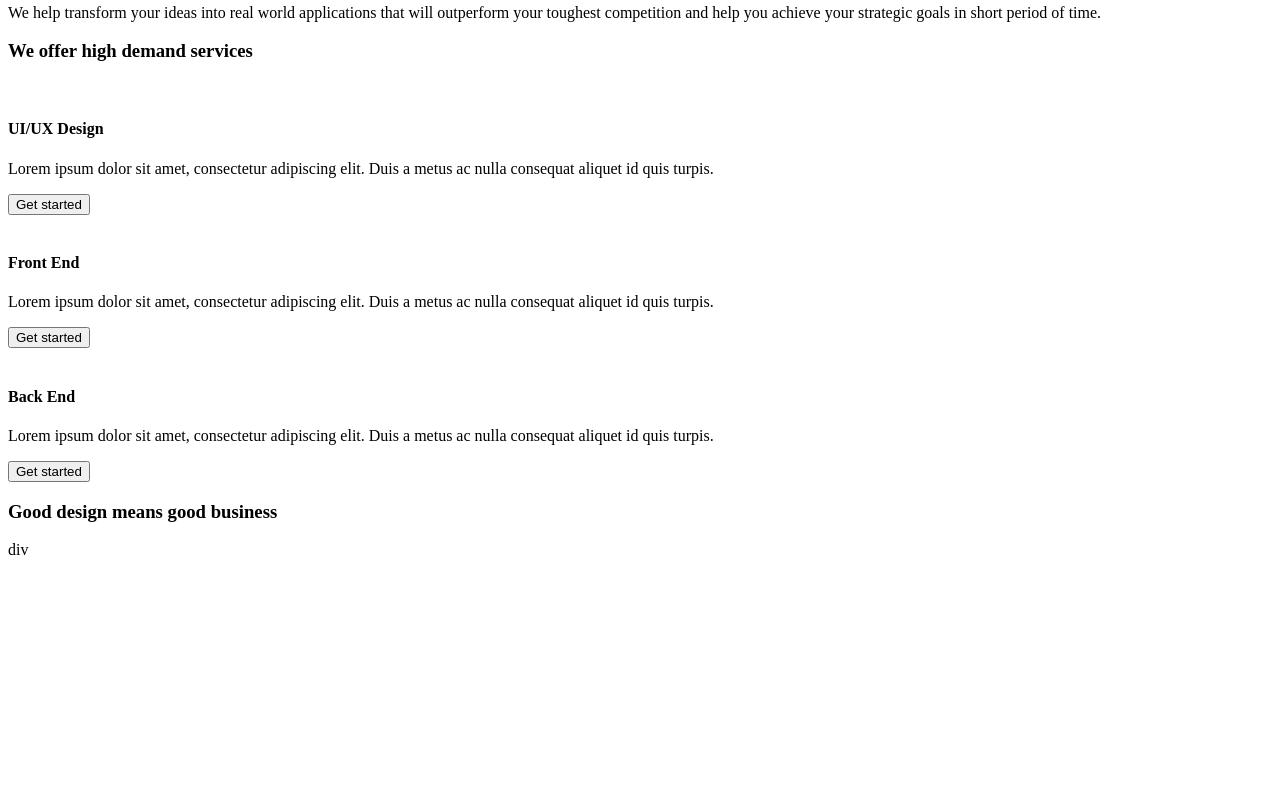
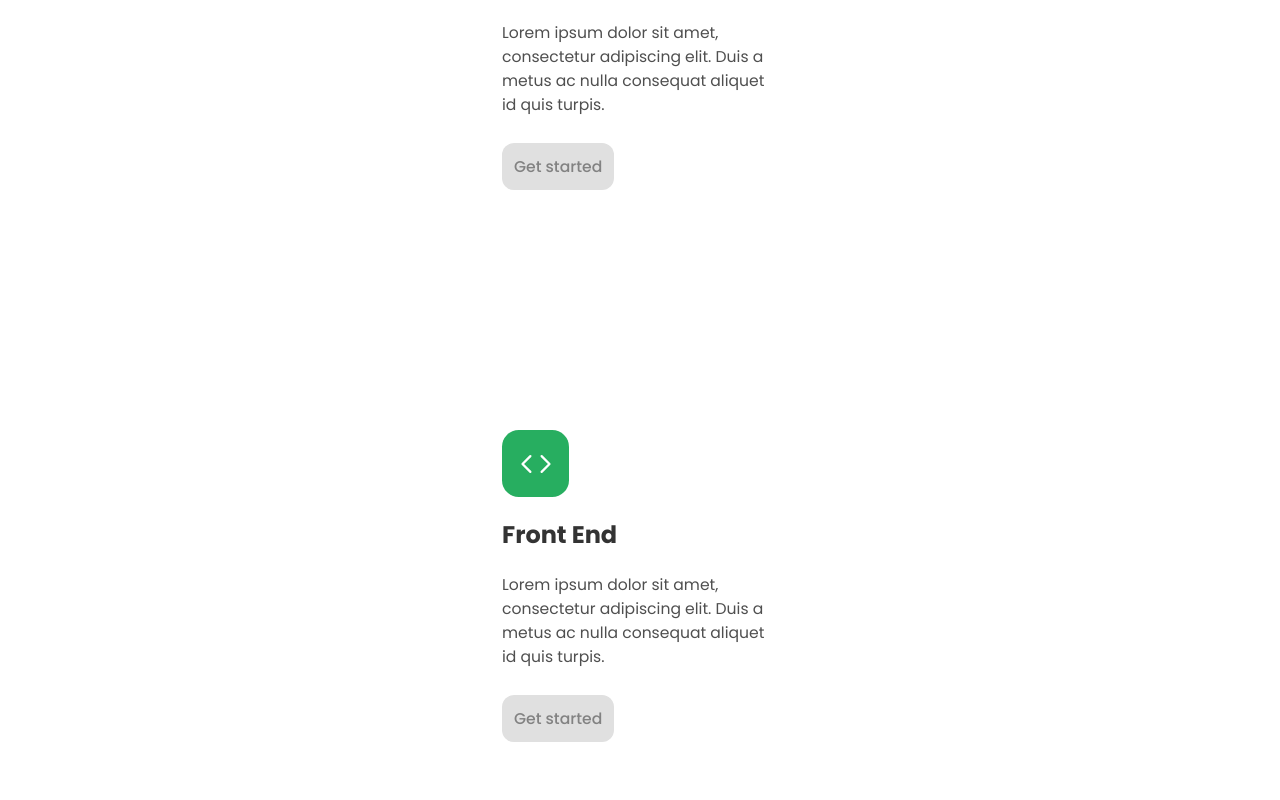
Before and after one commit to DaniRox/edie-homepage-master, a plain HTML site: page index.html in a window 1280 px wide. Shown: the part 314-1114 px from the top of the page. Before the commit the page ends 881 px from the top, so only its background shows below. Drawn offline with Linux system fonts and the light colour scheme.

Commit message:
agregando estilos

```diff
--- a/index.html
+++ b/index.html
@@ -10,14 +10,28 @@
 
     <link href="https://fonts.googleapis.com/css2?family=Poppins:wght@400;500&display=swap" rel="stylesheet" />
 
+    <!-- styles -->
+    <link rel="stylesheet" href="./styles/reset.css">
+    <link rel="stylesheet" href="./styles/styles.css">
+    <!-- protons -->
+    <link rel="stylesheet" href="./styles/protons/texts.css">
+    <link rel="stylesheet" href="./styles/protons/colors.css">
+    <!-- atoms -->
+    <link rel="stylesheet" href="./styles/atoms/icon-card-services.css">
+    <link rel="stylesheet" href="./styles/atoms/btn-card-services.css">
+    <!-- molecules -->
+    <link rel="stylesheet" href="./styles/molecules/card-services.css">
+    <!-- organisms -->
+    <link rel="stylesheet" href="./styles/organisms/group-services.css">
+
     <title>Devchallenges</title>
 
   </head>
   <body>
-
+<!--
     <header>
       <nav>
-        <span></span>
+        <span class="color-gray edie txt txt-xxl">Edie</span>
         <ul>
           <li>Home</li>
           <li>Services</li>
@@ -28,56 +42,96 @@
       </nav>
 
       <div class="home">
-        <span>Unhappy with your website?</span>
-        <h1>We create beautiful and fast web services</h1>
+        <span class="color-blue txt txt-s">Unhappy with your website?</span>
+        <h1 class="color-gray txt txt-xxl">We create beautiful and fast web services</h1>
         <img src="" alt="">
-        <h1>Story, emotion and purpose</h1>
-        <p>We help transform your ideas into real world applications that will outperform your toughest competition and help you achieve your strategic goals in short period of time.</p>
+        <h2 class="color-gray txt txt-xxl">Story, emotion and purpose</h2>
+        <p class="txt txt-s">We help transform your ideas into real world applications that will outperform your toughest competition and help you achieve your strategic goals in short period of time.</p>
 
+        <form action="">
+          <label for="" class="txt-xs">Want us to contact you?</label>
+          <input type="text">
+          <input type="button">
+        </form>
       </div>
 
     </header>
-
+-->
     <main>
 
       <div class="services">
-        <h3>We offer high demand services</h3>
+        <h3 class="color-gray txt txt-xxl txt-semibold txt-height-l">We offer high <br>demand services</h3>
         <div class="group-services">
           <div class="card-services">
-            <img src="" alt="">
-            <h4>UI/UX Design</h4>
-            <p>Lorem ipsum dolor sit amet, consectetur adipiscing elit. Duis a metus ac nulla consequat aliquet id quis turpis.</p>
-            <button>Get started</button>
+            <div class="icon-card-services background-blue">
+              <img src="./assets/pencil-fill.svg" alt="">
+            </div>
+            <h4 class="color-gray txt txt-xxl txt-bold">UI/UX Design</h4>
+            <p class="color-gray2 txt txt-l txt-height-m">Lorem ipsum dolor sit amet, consectetur adipiscing elit. Duis a metus ac nulla consequat aliquet id quis turpis.</p>
+            <button class="background-gray5 btn-card-services color-gray3 txt txt-l txt-semibold">Get started</button>
           </div>
           <div class="card-services">
-            <img src="" alt="">
-            <h4>Front End</h4>
-            <p>Lorem ipsum dolor sit amet, consectetur adipiscing elit. Duis a metus ac nulla consequat aliquet id quis turpis.</p>
-            <button>Get started</button>
+            <div class="icon-card-services background-green">
+              <img src="./assets/code.svg" alt="">
+            </div>
+            <h4 class="color-gray txt txt-xxl txt-bold">Front End</h4>
+            <p class="color-gray2 txt txt-l txt-height-m">Lorem ipsum dolor sit amet, consectetur adipiscing elit. Duis a metus ac nulla consequat aliquet id quis turpis.</p>
+            <button class="background-gray5 btn-card-services color-gray3 txt txt-l txt-semibold">Get started</button>
           </div>
           <div class="card-services">
-            <img src="" alt="">
-            <h4>Back End</h4>
-            <p>Lorem ipsum dolor sit amet, consectetur adipiscing elit. Duis a metus ac nulla consequat aliquet id quis turpis.</p>
-            <button>Get started</button>
+            <div class="icon-card-services background-red">
+              <img src="./assets/hdd-stack-fill.svg" alt="">
+            </div>
+            <h4 class="color-gray txt txt-xxl txt-bold">Back End</h4>
+            <p class="color-gray2 txt txt-l txt-height-m">Lorem ipsum dolor sit amet, consectetur adipiscing elit. Duis a metus ac nulla consequat aliquet id quis turpis.</p>
+            <button class="background-gray5 btn-card-services color-gray3 txt txt-l txt-semibold">Get started</button>
           </div>
         </div>
 
       </div>
-
+<!--
       <div class="our-works">
-        <h3>Good design means good business</h3>
-        div
+        <h3 class="color-gray txt txt-xxl">Good design means <br>good business</h3>
+        <div class="group-our-wroks">
+          <div class="card-our-works">
+            <img src="./assets/smarthome.jpg" alt="">
+            <span class="color-gray3 txt txt-s">Full stack application</span>
+            <h4 class="color-gray txt-xl">Smart home dashboard</h4>
+          </div>
+          <div class="card-our-works">
+            <img src="./assets/onboard.png" alt="">
+            <span class="color-gray3 txt txt-s">UX/UI design</span>
+            <h4 class="color-gray txt-xl">Onboard application</h4>
+          </div>
+          <div class="card-our-works">
+            <img src="./assets/booking.png" alt="">
+            <span class="color-gray3 txt txt-s">Mobile application</span>
+            <h4 class="color-gray txt-xl">Booking system</h4>
+          </div>
+          <div class="card-our-works">
+            <img src="./assets/juice-product.png" alt="">
+            <span class="color-gray3 txt txt-s">Front End applicati on</span>
+            <h4 class="color-gray txt-xl">Juice product homepage</h4>
+          </div>
+        </div>
+        <span class="color-blue txt txt-xl">see more <img src="" alt=""></span>
       </div>
 
       <div class="clients">
-
+        <span class="color-red txt txt-xl">Meet the team</span>
+        <h3 class="color-gray txt txt-xxxl">We are chilled and a laidback team</h3>
+        <p class="txt txt-l">Lorem ipsum dolor sit amet, consectetur adipiscing elit.</p>
       </div>
 
-      <div class="contact">
-
+      <div class="testimony">
+        <p class="color-gray txt txt-xxl">“Fast and outstanding resutls. Edie understands their customer’s needs. They have a young and talented team.”</p>
+        <div class="client">
+          <img src="" alt="">
+          <span class="color-gray txt txt-xxl">Carlos Tran</span>
+          <span class="txt txt-xl">The Decorate Gatsby</span>
+        </div>
       </div>
-
+-->
     </main>
 
     <footer>
--- /dev/null
+++ b/styles/atoms/btn-card-services.css
@@ -0,0 +1,11 @@
+.btn-card-services{
+    padding: 1rem;
+    border: none;
+    border-radius: 1rem;
+
+}
+
+.btn-card-services:hover{
+    color: var(--white);
+    background-color: var(--blue);
+}
--- /dev/null
+++ b/styles/atoms/icon-card-services.css
@@ -0,0 +1,8 @@
+.icon-card-services{
+    width: 3rem;
+    height: 3rem;
+    padding: 1.3rem;
+    border-radius: 1.4rem;
+    display: flex;
+    justify-content: center;
+}
--- /dev/null
+++ b/styles/molecules/card-services.css
@@ -0,0 +1,15 @@
+.card-services{
+    width: 23rem;
+    height: 26rem;
+    border-radius: 2rem;
+    padding: 4rem 3rem;
+    margin: 6rem 0;
+    display: flex;
+    flex-direction: column;
+    justify-content: space-between;
+    align-items: flex-start;
+}
+
+.card-services:hover{
+    box-shadow: 0px 0px 20px var(--gray5);
+}
--- /dev/null
+++ b/styles/organisms/group-services.css
@@ -0,0 +1,5 @@
+.group-services{
+    display: flex;
+    flex-direction: column;
+    align-items: center;
+}
--- a/styles/protons/colors.css
+++ b/styles/protons/colors.css
@@ -0,0 +1,69 @@
+:root{
+    --white: #ffffff;
+    --dark: #100E1D;
+    --gray: #333333;
+    --gray2: #4F4F4F;
+    --gray3: #828282;
+    --gray4: #BDBDBD;
+    --gray5: #E0E0E0;
+    --blue: #2D9CDB;
+    --red: #EB5757;
+    --green: #27AE60;
+}
+
+
+.color-white{
+    color: var(--white);
+}
+
+.color-blue{
+    color: var(--blue);
+}
+
+.color-red{
+    color: var(--red);
+}
+
+.color-gray{
+    color: var(--gray);
+}
+
+.color-gray2{
+    color: var(--gray2);
+}
+
+.color-gray3{
+    color: var(--gray3);
+}
+
+.color-gray2{
+    color: var(--gray2);
+}
+
+.color-gray4{
+    color: var(--gray4);
+}
+
+.background-dark{
+    background-color: var(--dark);
+}
+
+.background-white{
+    background-color: var(--white);
+}
+
+.background-gray5{
+    background-color: var(--gray5);
+}
+
+.background-blue{
+    background-color: var(--blue);
+}
+
+.background-green{
+    background-color: var(--green);
+}
+
+.background-red{
+    background-color: var(--red);
+}
--- a/styles/protons/texts.css
+++ b/styles/protons/texts.css
@@ -0,0 +1,62 @@
+@import url('https://fonts.googleapis.com/css2?family=Heebo:wght@800&family=Poppins:wght@400;500;700&display=swap');
+
+.txt{
+    font-family: 'Poppins', sans-serif;
+}
+
+.edie{
+    font-family: 'Heebo', sans-serif;
+}
+
+.txt-xs{
+    font-size: 0.8rem;
+}
+
+.txt-s{
+    font-size: 1rem;
+}
+
+.txt-m{
+    font-size: 1.2rem;
+}
+
+.txt-l{
+    font-size: 1.3rem;
+}
+
+.txt-xl{
+    font-size: 1.5rem;
+}
+
+.txt-xxl{
+    font-size: 2rem;
+}
+
+.txt-xxxl{
+    font-size: 3rem;
+}
+
+
+.txt-normal{
+    font-weight: 400;
+}
+
+.txt-semibold{
+    font-weight: 500;
+}
+
+.txt-bold{
+    font-weight: 700;
+}
+
+.txt-extrabold{
+    font-weight: 800;
+}
+
+.txt-height-m{
+    line-height: 2rem;
+}
+
+.txt-height-l{
+    line-height: 3rem;
+}
--- /dev/null
+++ b/styles/reset.css
@@ -0,0 +1,48 @@
+/* http://meyerweb.com/eric/tools/css/reset/
+   v2.0 | 20110126
+   License: none (public domain)
+*/
+
+html, body, div, span, applet, object, iframe,
+h1, h2, h3, h4, h5, h6, p, blockquote, pre,
+a, abbr, acronym, address, big, cite, code,
+del, dfn, em, img, ins, kbd, q, s, samp,
+small, strike, strong, sub, sup, tt, var,
+b, u, i, center,
+dl, dt, dd, ol, ul, li,
+fieldset, form, label, legend,
+table, caption, tbody, tfoot, thead, tr, th, td,
+article, aside, canvas, details, embed,
+figure, figcaption, footer, header, hgroup,
+menu, nav, output, ruby, section, summary,
+time, mark, audio, video {
+	margin: 0;
+	padding: 0;
+	border: 0;
+	font-size: 100%;
+	font: inherit;
+	vertical-align: baseline;
+}
+/* HTML5 display-role reset for older browsers */
+article, aside, details, figcaption, figure,
+footer, header, hgroup, menu, nav, section {
+	display: block;
+}
+body {
+	line-height: 1;
+}
+ol, ul {
+	list-style: none;
+}
+blockquote, q {
+	quotes: none;
+}
+blockquote:before, blockquote:after,
+q:before, q:after {
+	content: '';
+	content: none;
+}
+table {
+	border-collapse: collapse;
+	border-spacing: 0;
+}
--- /dev/null
+++ b/styles/styles.css
@@ -0,0 +1,9 @@
+html{
+    font-size: 12px;
+}
+
+@media only screen and (min-width: 770px) {
+    html {
+        font-size: 12px;
+    }
+}
```
Also changed, not shown: assets/code.svg (added), assets/hdd-stack-fill.svg (added), assets/pencil-fill.svg (added).
